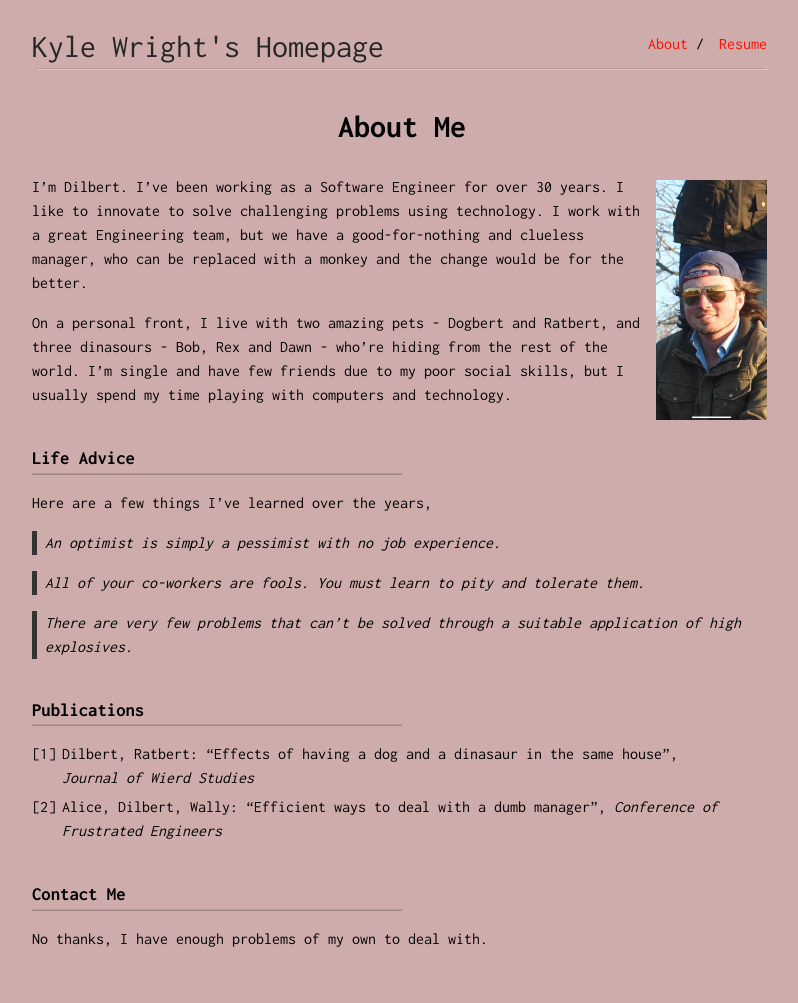
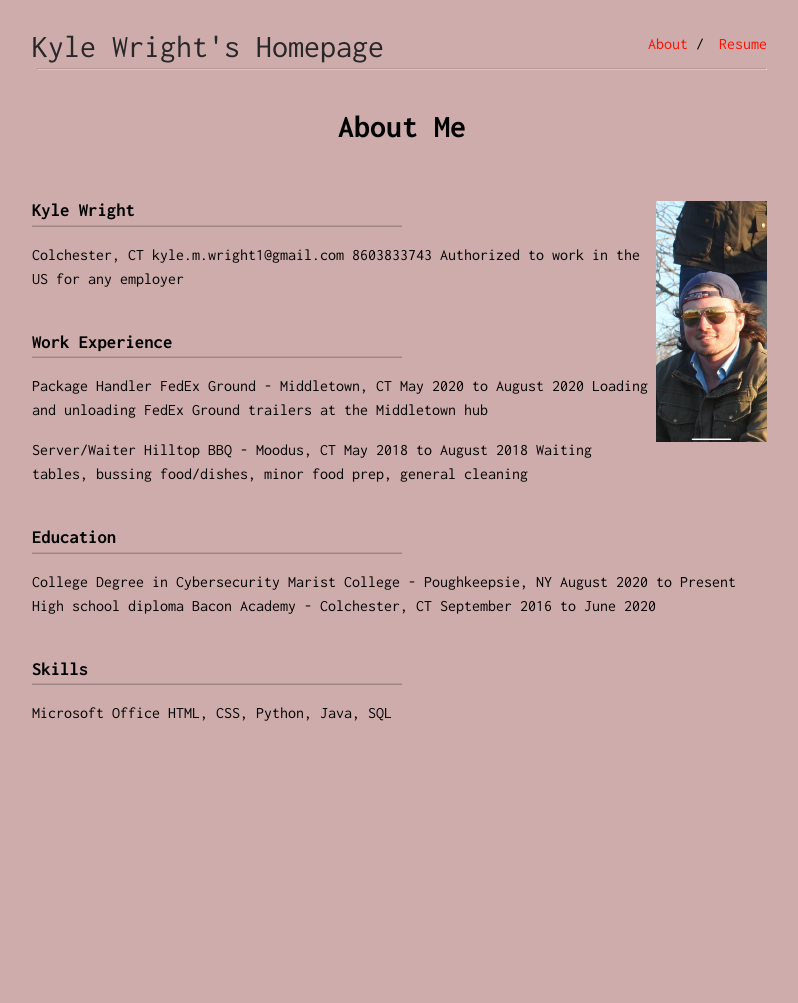
Before and after one commit to wright2002/system-design-project-1, a Jekyll site: the page built from resume.md, in a window 1280 px wide. Shown: the whole page, without its empty margins (238-1036 px from the left). Built offline with Jekyll 4.4.1, drawn with Linux system fonts in a browser that asks for light colours; after the commit the page ends 900 px from its top, so only the background shows below that.

Commit message:
my resume

```diff
--- a/resume.md
+++ b/resume.md
@@ -5,21 +5,34 @@ title: About Me
 
 <img class="profile-picture" src="{{site.baseurl}}/{{site.profile-picture}}">
 
-I'm Dilbert. I've been working as a Software Engineer for over 30 years. I like to innovate to solve challenging problems using technology. I work with a great Engineering team, but we have a good-for-nothing and clueless manager, who can be replaced with a monkey and the change would be for the better.
+### Kyle Wright
+Colchester, CT
+kyle.m.wright1@gmail.com
+8603833743
+Authorized to work in the US for any employer
 
-On a personal front, I live with two amazing pets - Dogbert and Ratbert, and three dinasours - Bob, Rex and Dawn - who're hiding from the rest of the world. I'm single and have few friends due to my poor social skills, but I usually spend my time playing with computers and technology.
+### Work Experience
 
-### Life Advice
-Here are a few things I've learned over the years,
-> An optimist is simply a pessimist with no job experience.
+Package Handler
+FedEx Ground - Middletown, CT
+May 2020 to August 2020
+Loading and unloading FedEx Ground trailers at the Middletown hub
 
-> All of your co-workers are fools. You must learn to pity and tolerate them.
+Server/Waiter
+Hilltop BBQ - Moodus, CT
+May 2018 to August 2018
+Waiting tables, bussing food/dishes, minor food prep, general cleaning
 
-> There are very few problems that can't be solved through a suitable application of high explosives.
+### Education
 
-### Publications
-1. Dilbert, Ratbert: "Effects of having a dog and a dinasaur in the same house", _Journal of Wierd Studies_
-2. Alice, Dilbert, Wally: "Efficient ways to deal with a dumb manager", _Conference of Frustrated Engineers_
+College Degree in Cybersecurity
+Marist College - Poughkeepsie, NY
+August 2020 to Present
+High school diploma
+Bacon Academy - Colchester, CT
+September 2016 to June 2020
 
-### Contact Me
-No thanks, I have enough problems of my own to deal with.
+### Skills
+
+Microsoft Office
+HTML, CSS, Python, Java, SQL
```
